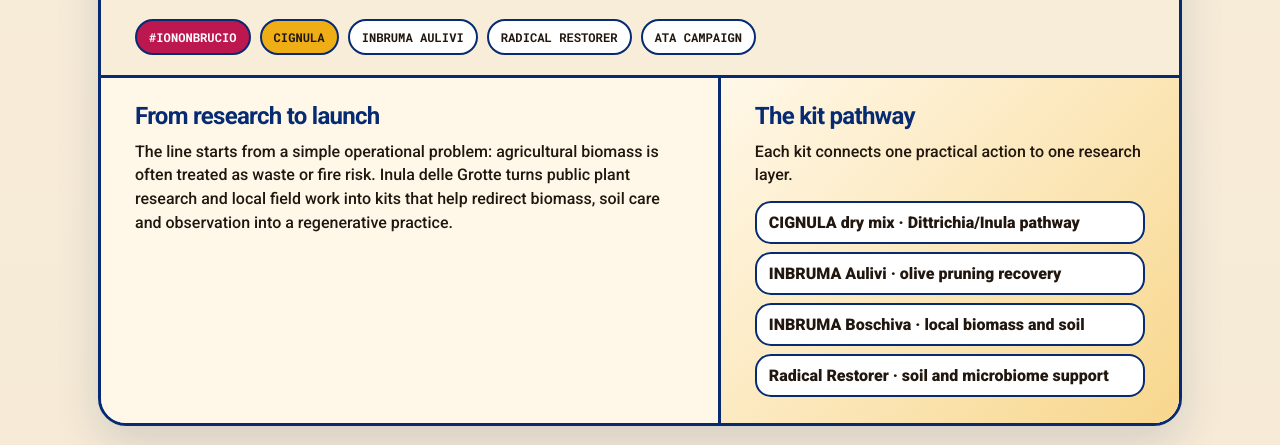
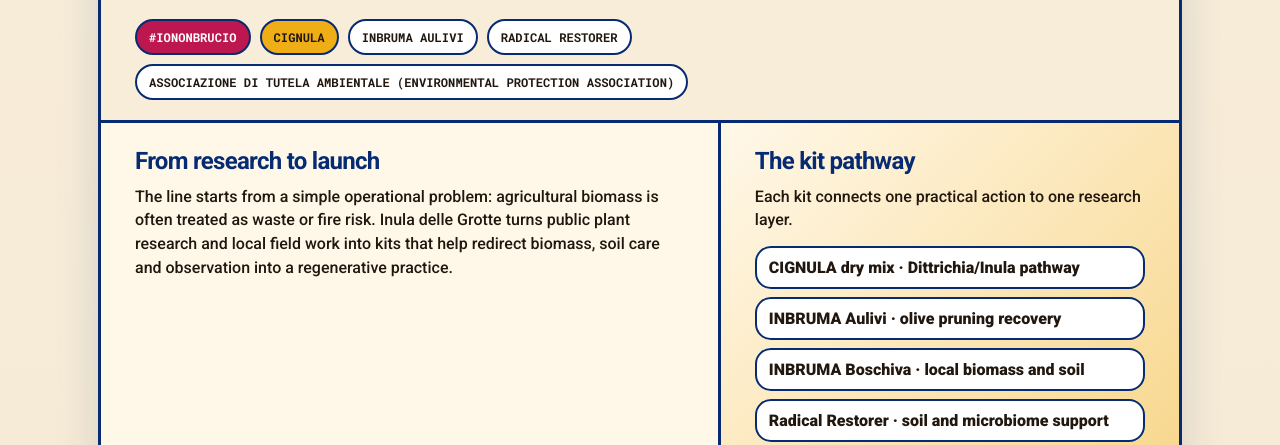
Before and after one commit to serste2/IPRODENA-Office, a website: page inula-open-research/index.html in a window 1280 px wide. Shown: the part 318-763 px from the top of the page. Drawn offline with Linux system fonts and the light colour scheme.

Commit message:
Spell out Associazione di Tutela Ambientale in launch page

```diff
--- a/inula-open-research/index.html
+++ b/inula-open-research/index.html
@@ -20,7 +20,7 @@
 <div class="brand">Inula delle Grotte · i prodotti della Natura</div>
 <h1 class="title">Open research <span>to field kits</span></h1>
 <p class="subtitle">Public research sources used to develop a farm-led line of regenerative kits: biomass recovery, dry mixes, macerates, microbial processes, soil cycles and practical tools for growers.</p>
-<div class="chips"><span class="chip red">#iononbrucio</span><span class="chip yellow">CIGNULA</span><span class="chip">INBRUMA Aulivi</span><span class="chip">Radical Restorer</span><span class="chip">ATA campaign</span></div>
+<div class="chips"><span class="chip red">#iononbrucio</span><span class="chip yellow">CIGNULA</span><span class="chip">INBRUMA Aulivi</span><span class="chip">Radical Restorer</span><span class="chip">Associazione di Tutela Ambientale (Environmental Protection Association)</span></div>
 </div>
 <div class="hero-band">
 <div class="pitch"><h2>From research to launch</h2><p>The line starts from a simple operational problem: agricultural biomass is often treated as waste or fire risk. Inula delle Grotte turns public plant research and local field work into kits that help redirect biomass, soil care and observation into a regenerative practice.</p></div>
@@ -29,7 +29,7 @@
 </section>
 <section class="controls"><input id="q" class="search" placeholder="Search: biomass, macerate, dry leaves, soil, microbes..." /><div id="filters" class="filters"></div></section>
 <section id="list" class="sources"></section>
-<section class="launch"><h2>ATA and #iononbrucio</h2><p>The public launch connects the product line to a local environmental action: reducing open-fire biomass management, creating a practical collection pathway for healthy olive prunings, and supporting the work of ATA for the Trasubbie and Trasubbino area.</p></section>
+<section class="launch"><h2>Associazione di Tutela Ambientale (Environmental Protection Association) and #iononbrucio</h2><p>The public launch connects the product line to a local environmental action: reducing open-fire biomass management, creating a practical collection pathway for healthy olive prunings, and supporting the work of the Associazione di Tutela Ambientale (Environmental Protection Association) for the Trasubbie and Trasubbino area.</p></section>
 <footer class="footer"><span>Società Agricola Semplice i prodotti della Natura</span><span>Public bibliography · May 2026</span></footer>
 </main>
 <script>
@@ -45,7 +45,7 @@ const entries=[
 {y:'2022',cat:'bio',t:'Leaves as a source of bioactive compounds',b:'Research on Dittrichia viscosa leaves as a source of bioactive compounds strengthens the botanical foundation of the line: leaves, extraction method, preparation and timing matter.',l:[['PMC 2022','https://pmc.ncbi.nlm.nih.gov/articles/PMC9000642/']]},
 {y:'2022',cat:'macerate',t:'Fermented Inula preparation for germination and growth',b:'A public study on a fermented Inula viscosa preparation reports effects on germination, growth, root and vegetative biomass, mortality and microbial biomass. Transformation and microbial activity are part of the research pathway.',l:[['WJARR 2022','https://wjarr.com/content/biostimulant-derived-fermentation-inula-viscosa-inort-germination-and-growth-amaranthus'],['DOI','https://doi.org/10.30574/wjarr.2022.16.1.0986']]},
 {y:'2025',cat:'macerate',t:'Fresh leaves, dry leaves, infusion and macerate on brassicas',b:'Recent biostimulant research includes fresh leaves, dry leaves, dry-leaf infusion and macerate on vegetable crops with microbial and algal components. This directly informs the passage from biomass to practical kit formats.',l:[['ResearchGate record','https://www.researchgate.net/publication/394425524_Inula_viscosa_A_biostimulant_for_enhancing_vegetable_growth'],['DOI','https://doi.org/10.31893/multiscience.2026057']]},
-{y:'2026',cat:'biomass',t:'From open research to regenerative kits',b:'Inula delle Grotte brings this research path into a farm-led product line: CIGNULA dry mix, INBRUMA Aulivi, INBRUMA Boschiva and the Radical Restorer kit, connected to local biomass recovery, soil regeneration and the ATA campaign.',l:[['i prodotti della Natura','https://iprodottidellanatura.com/'],['INBRUMA','https://iprodottidellanatura.com/inbruma']]}
+{y:'2026',cat:'biomass',t:'From open research to regenerative kits',b:'Inula delle Grotte brings this research path into a farm-led product line: CIGNULA dry mix, INBRUMA Aulivi, INBRUMA Boschiva and the Radical Restorer kit, connected to local biomass recovery, soil regeneration and the Associazione di Tutela Ambientale (Environmental Protection Association) campaign.',l:[['i prodotti della Natura','https://iprodottidellanatura.com/'],['INBRUMA','https://iprodottidellanatura.com/inbruma']]}
 ];
 const labels={all:'All',review:'Background',bio:'Bioactivity',biomass:'Biomass / dry',macerate:'Macerates / microbes'};let filter='all',query='';const list=document.getElementById('list'),filters=document.getElementById('filters'),q=document.getElementById('q');
 function cats(){return ['all',...Array.from(new Set(entries.map(e=>e.cat)))]}function renderFilters(){filters.innerHTML='';cats().forEach(c=>{const b=document.createElement('button');b.className='btn'+(filter===c?' active':'');b.textContent=labels[c]||c;b.onclick=()=>{filter=c;renderFilters();render()};filters.appendChild(b)})}
```
